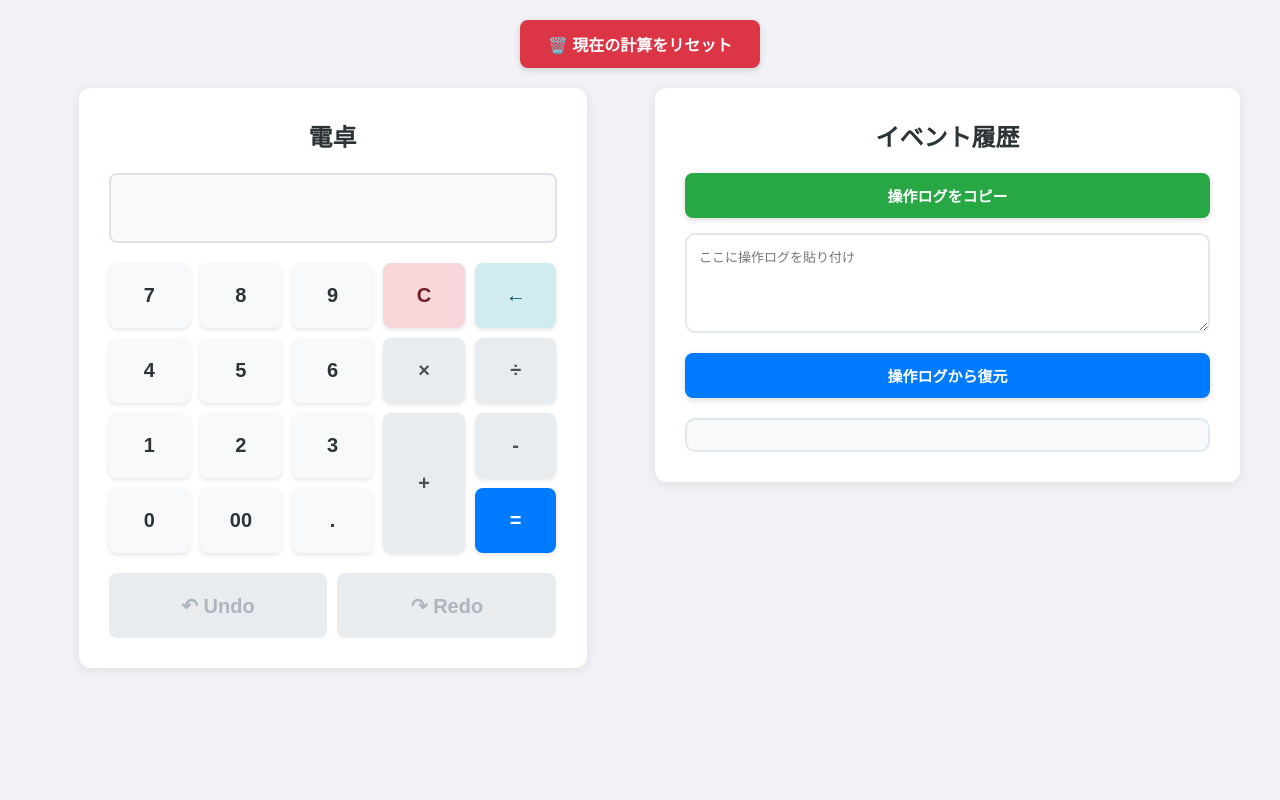
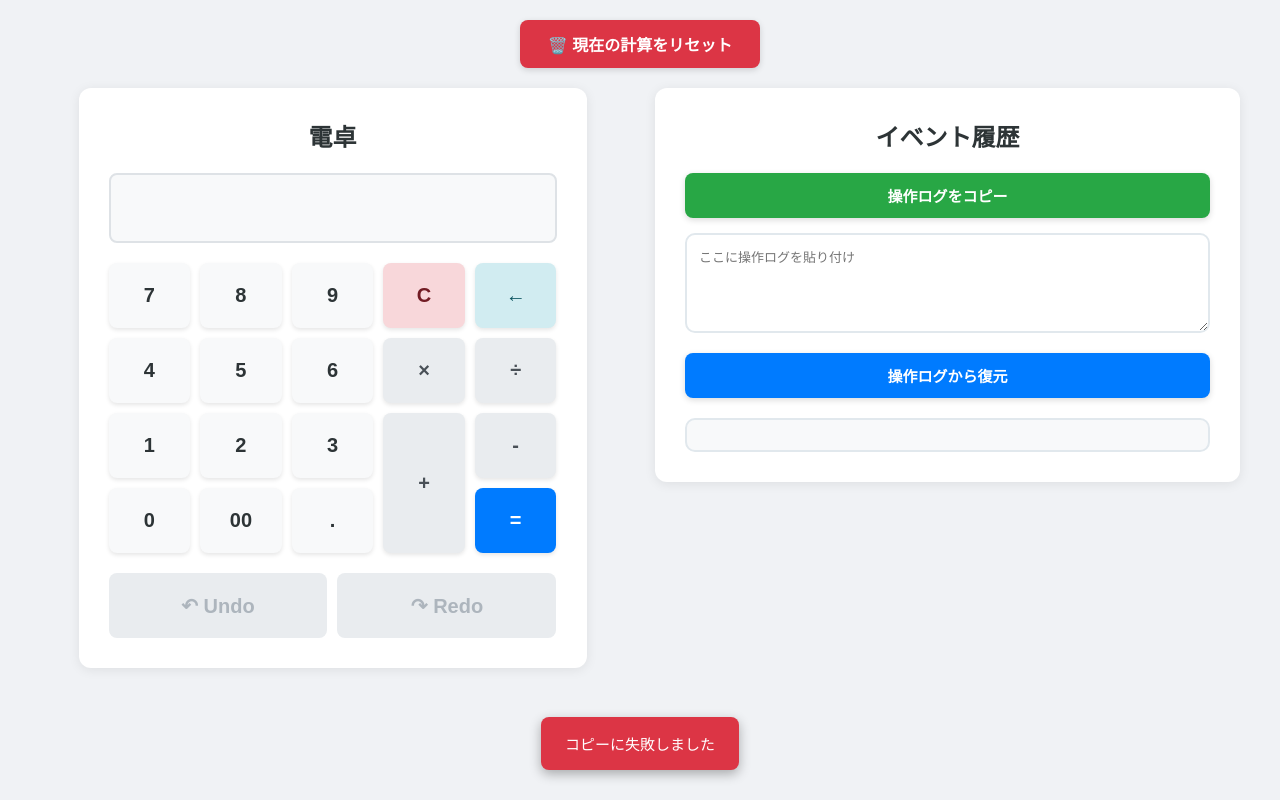
Before and after one commit to akinoriakatsuka/es-dentaku, a website: page index.html in a window 1280 px wide. Both pictures are taken after a click on the button "操作ログをコピー". Drawn offline with nearby package versions, Linux system fonts and the light colour scheme.

Commit message:
トーストを追加

```diff
--- a/index.html
+++ b/index.html
@@ -60,6 +60,7 @@
             <div class="event-log" id="eventLog"></div>
         </div>
     </div>
+    <div id="toast" class="toast"></div>
     <script>
         class CalculatorEvent {
             constructor(type, value = null) {
@@ -202,6 +203,18 @@
             return expr;
         }
         const store = new EventStore();
+
+        // Toast notification function
+        function showToast(message, type = 'success') {
+            const toast = document.getElementById('toast');
+            toast.textContent = message;
+            toast.className = `toast show ${type}`;
+
+            setTimeout(() => {
+                toast.className = 'toast';
+            }, 3000);
+        }
+
         function appendChar(char) { store.add(new CalculatorEvent("append", char)); updateDisplay(); }
         function clearCalc() { store.add(new CalculatorEvent("clear")); updateDisplay(); }
         function backspace() { store.add(new CalculatorEvent("backspace")); updateDisplay(); }
@@ -256,9 +269,9 @@
                     store.add(new CalculatorEvent(e.type, e.value));
                 }
                 updateDisplay();
-                // alert("操作ログから状態を復元しました。");
+                showToast('操作ログから状態を復元しました', 'success');
             } else {
-                // alert("有効な操作ログが見つかりませんでした。");
+                showToast('有効な操作ログが見つかりませんでした', 'error');
             }
         };
         // 操作ログをクリップボードにコピー
@@ -266,7 +279,11 @@
             const logs = store.events.map(e =>
                 `[${e.timestamp}] ${e.type} ${e.value !== null ? e.value : ""}`
             ).join("\n");
-            navigator.clipboard.writeText(logs);
+            navigator.clipboard.writeText(logs).then(() => {
+                showToast('操作ログをクリップボードにコピーしました', 'success');
+            }).catch(() => {
+                showToast('コピーに失敗しました', 'error');
+            });
         };
         // 全履歴を消去してリセット
         document.getElementById("resetAllBtn").onclick = function () {
--- a/style.css
+++ b/style.css
@@ -398,3 +398,37 @@ body {
         font-size: 14px;
     }
 }
+
+/* Toast notification */
+.toast {
+    position: fixed;
+    bottom: 30px;
+    left: 50%;
+    transform: translateX(-50%) translateY(100px);
+    background: #333;
+    color: white;
+    padding: 16px 24px;
+    border-radius: 8px;
+    font-size: 15px;
+    font-weight: 500;
+    box-shadow: 0 4px 12px rgba(0, 0, 0, 0.3);
+    opacity: 0;
+    transition: all 0.3s ease;
+    z-index: 1000;
+    pointer-events: none;
+    max-width: 90%;
+    text-align: center;
+}
+
+.toast.show {
+    opacity: 1;
+    transform: translateX(-50%) translateY(0);
+}
+
+.toast.success {
+    background: #28a745;
+}
+
+.toast.error {
+    background: #dc3545;
+}
```
